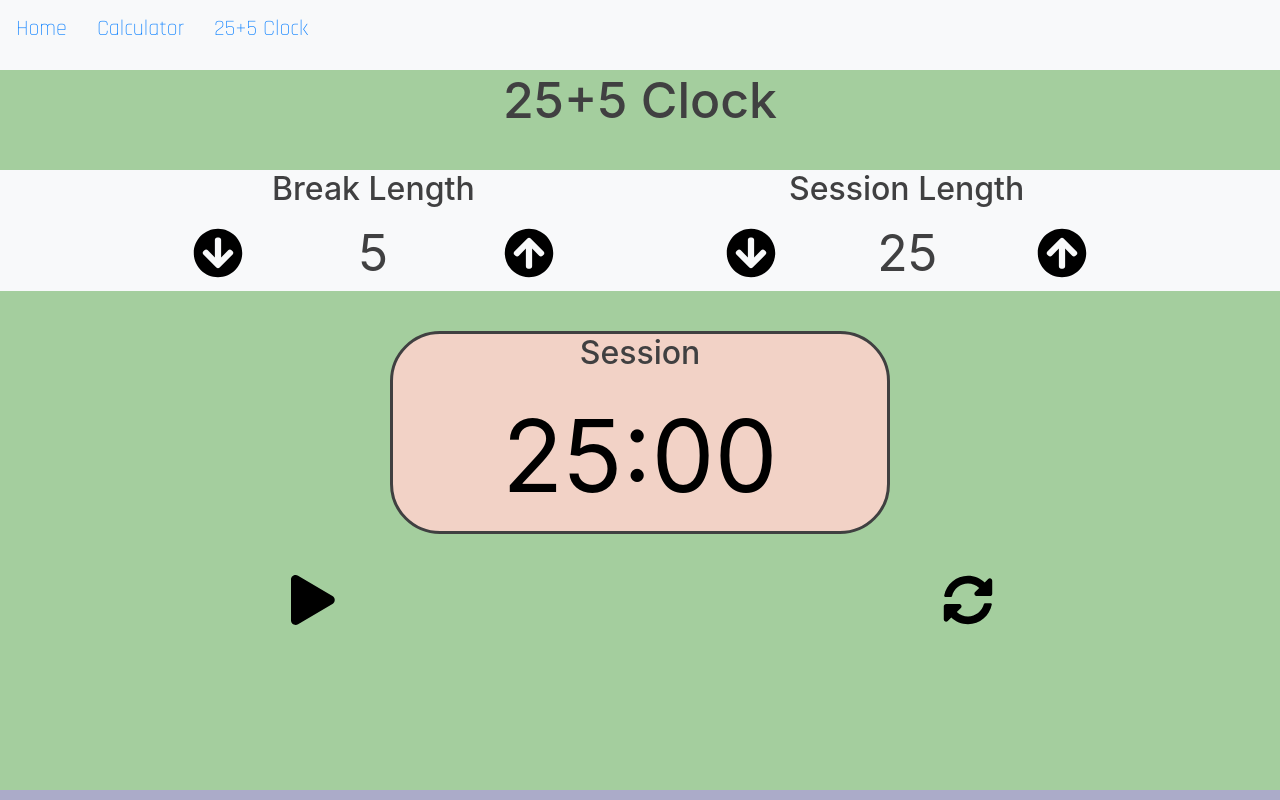
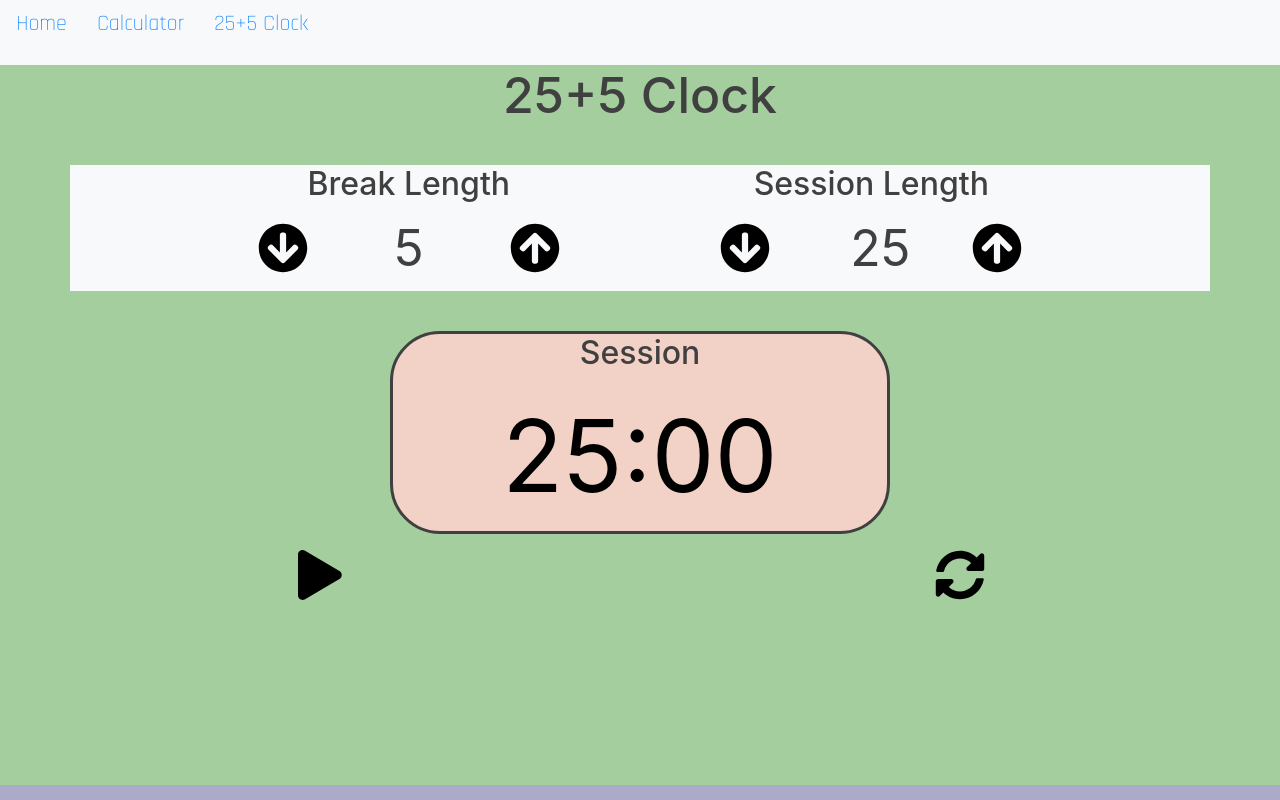
Before and after one commit to NielsMartensGitH/portfoliobyniels, a React (Create React App) app: page /Clock in a window 1280 px wide. Built offline with nearby package versions, Linux system fonts and the light colour scheme.

Commit message:
update
update

```diff
--- a/public/index.html
+++ b/public/index.html
@@ -45,7 +45,7 @@
       To begin the development, run `npm start` or `yarn start`.
       To create a production bundle, use `npm run build` or `yarn build`.
     -->
-    <script src="https://cdn.freecodecamp.org/testable-projects-fcc/v1/bundle.js"></script>
+    <!-- <script src="https://cdn.freecodecamp.org/testable-projects-fcc/v1/bundle.js"></script> -->
     <script src="https://cdnjs.cloudflare.com/ajax/libs/font-awesome/5.15.2/js/all.min.js"></script>
 
 
--- a/src/Clock/Clock.js
+++ b/src/Clock/Clock.js
@@ -211,7 +211,7 @@ const handleClick = () =>{
 
     return(
 
-            <div className="clock-main">
+            <div className="clock-main container-fluid">
                <h1 className="clock-title">25+5 Clock</h1>
               <Controls
               breaklength={breakLength}
--- a/src/Clock/Controls.js
+++ b/src/Clock/Controls.js
@@ -1,7 +1,7 @@
 function Controls (props){
 
     return (
-        <div className="clock-controls row justify-content-center bg-light">
+        <div className="clock-controls row justify-content-center bg-light container">
 
                 <div className="break col-sm-5" id="break-label">
                     <h2>Break Length</h2>
--- a/src/index.css
+++ b/src/index.css
@@ -10,6 +10,7 @@
 
 body {
     background-color: rgb(171, 171, 201);
+
 
 }
 
@@ -26,7 +27,7 @@ body {
 .navbar li{
     list-style-type: none;
     font-size: 22px;
-    margin-top: 5px;
+    margin-top: 0px;
 
 }
 
@@ -177,8 +178,9 @@ body {
 .control-box{
 
 
-    font-size: 25px;
+
     font-size: 50px;
+    margin: 5px auto;
 }
 
 .control-box i{
@@ -188,7 +190,7 @@ body {
 
 .clock-timer{
 background-color: rgb(242, 210, 198);
-   margin: 30px auto;
+   margin: 5px auto;
    border: solid;
    border-radius: 50px;;
    width: 500px;
```
Also changed, not shown: 6 other files (tests, documents, lock files or other folders).
